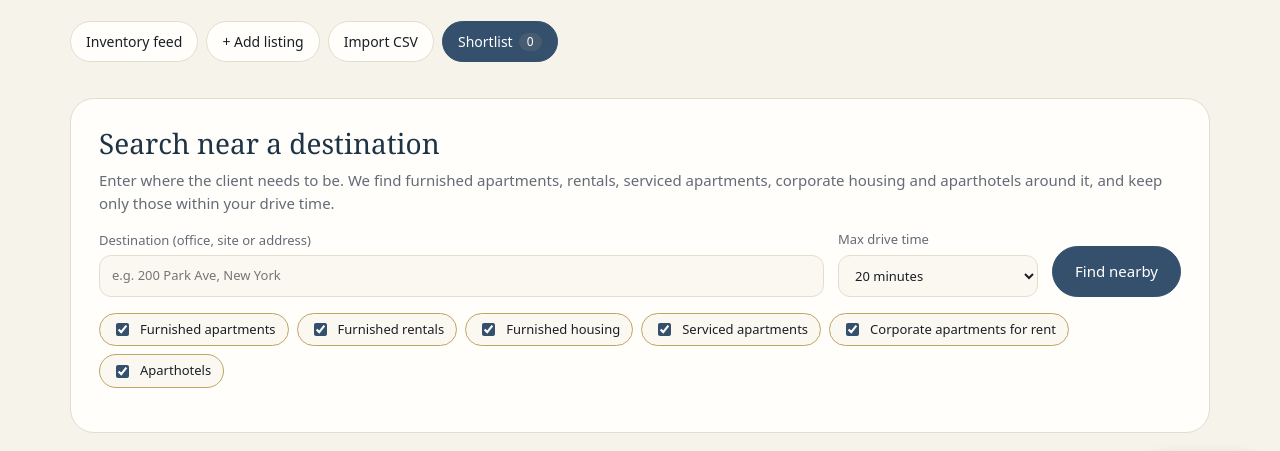
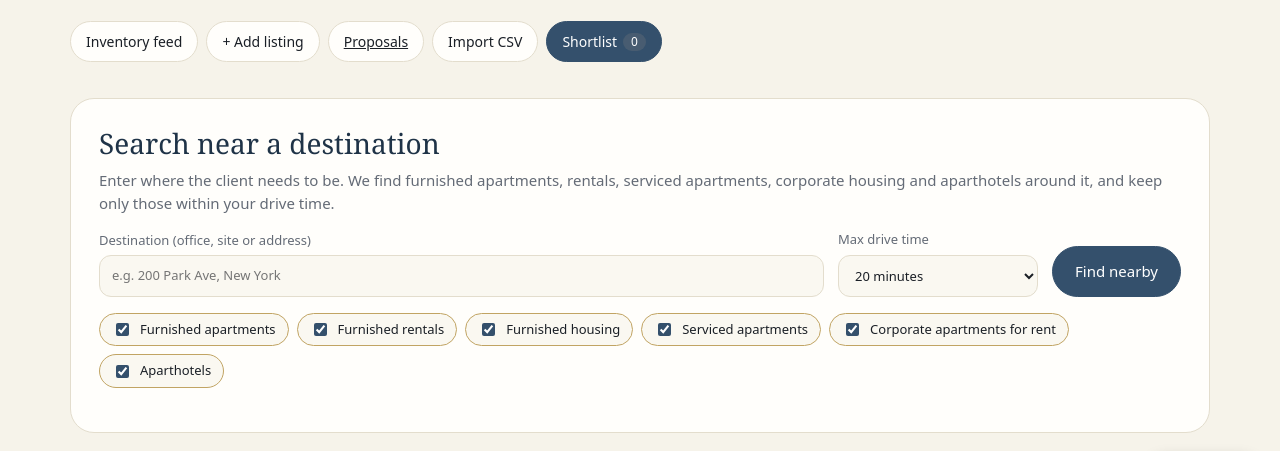
Before and after one commit to karinaastridliving-hash/Testing-Astrid-1, a plain HTML site: page index.html in a window 1280 px wide. Shown: the part 286-737 px from the top of the page. Drawn offline with Linux system fonts and the light colour scheme.

Commit message:
Update index.html
adding property prosposal tool

```diff
--- a/index.html
+++ b/index.html
@@ -38,6 +38,7 @@
       <button id="btn-sample" class="btn" type="button">Hide sample data</button>
       <button id="btn-feed" class="btn" title="Load inventory from a published Google Sheet / CSV link">Inventory feed</button>
       <button id="btn-add" class="btn">+ Add listing</button>
+      <a class="btn" href="proposal.html">Proposals</a>
       <button id="btn-clear-imports" class="btn danger" type="button" hidden>Clear my imports</button>
       <label class="btn">Import CSV<input id="file-import" type="file" accept=".csv" hidden></label>
       <button id="btn-shortlist" class="btn primary">Shortlist <span id="short-count" class="badge">0</span></button>
```
